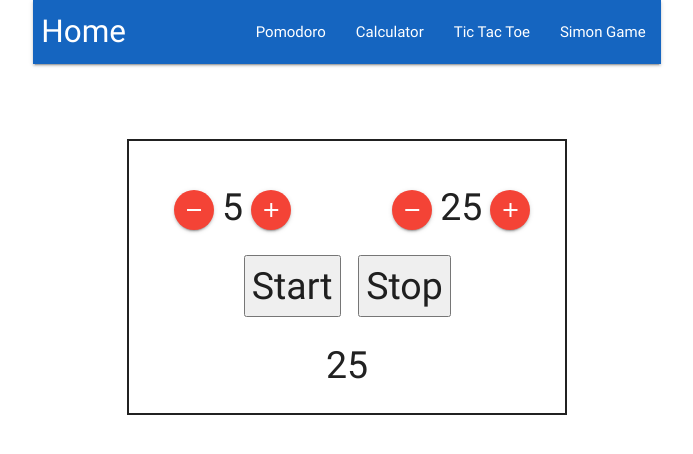
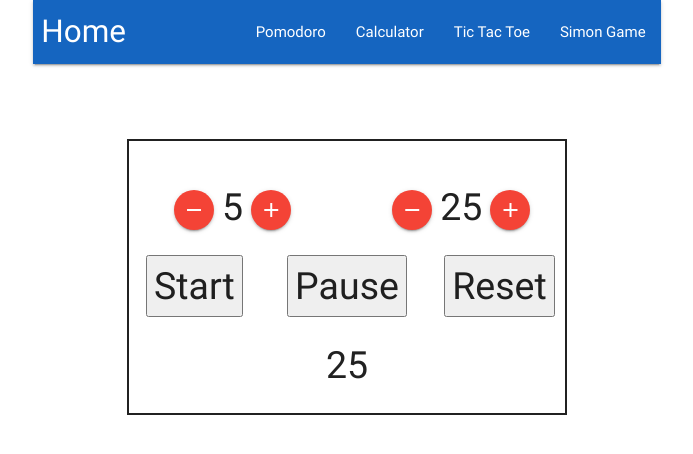
Before and after one commit to ajdeleon/freecodecamp-advanced-front-end-projects, a React (Create React App) app: page /pomodoro in a window 1280 px wide. Shown: the top 454 px of the page, without its empty margins (293-986 px from the left). Built offline with nearby package versions, Linux system fonts and the light colour scheme.

Commit message:
add reset functionality to pomodoro

```diff
--- a/src/components/pomodoro/Pomodoro.js
+++ b/src/components/pomodoro/Pomodoro.js
@@ -3,6 +3,9 @@ import './Pomodoro.css'
 
 import Controls from './Controls'
 import Timer from './Timer'
+
+//todo
+//add in break functionality
 
 class Pomodoro extends Component {
   state = {
@@ -22,6 +25,7 @@ class Pomodoro extends Component {
 
   startTimer = () => {
     if (!this.state.timerRunning) {
+
       let intervalId = setInterval(this.decrementTimer ,1000)
       this.setState({
         intervalId,
@@ -45,6 +49,14 @@ class Pomodoro extends Component {
     }
   }
 
+  resetTimer = () => {
+    clearInterval(this.state.intervalId)
+    this.setState({
+      timer: this.state.sessionTime,
+      timerRunning: false
+    })
+  }
+
   render() {
     return(
       <div className="container Pomodoro">
@@ -56,7 +68,8 @@ class Pomodoro extends Component {
         <Timer
         timer={this.state.timer}
         startTimer={this.startTimer}
-        stopTimer={this.stopTimer}/>
+        stopTimer={this.stopTimer}
+        resetTimer={this.resetTimer}/>
       </div>
     )
   }
--- a/src/components/pomodoro/Timer.js
+++ b/src/components/pomodoro/Timer.js
@@ -1,14 +1,17 @@
 import React, { Fragment } from 'react'
 
-const Timer = ({ timer, startTimer, stopTimer }) => {
+const Timer = ({ timer, startTimer, stopTimer, resetTimer }) => {
   return (
     <Fragment>
     <div className="row">
-          <div className="col s3 offset-s3 center">
+          <div className="col s4 center">
             <button onClick={() => startTimer()}>Start</button>
           </div>
-          <div className="col s3 center">
-            <button onClick={() => stopTimer()}>Stop</button>
+          <div className="col s4 center">
+            <button onClick={() => stopTimer()}>Pause</button>
+          </div>
+          <div className="col s4 center">
+            <button onClick={() => resetTimer()}>Reset</button>
           </div>
         </div>
     <div className="row">
```
